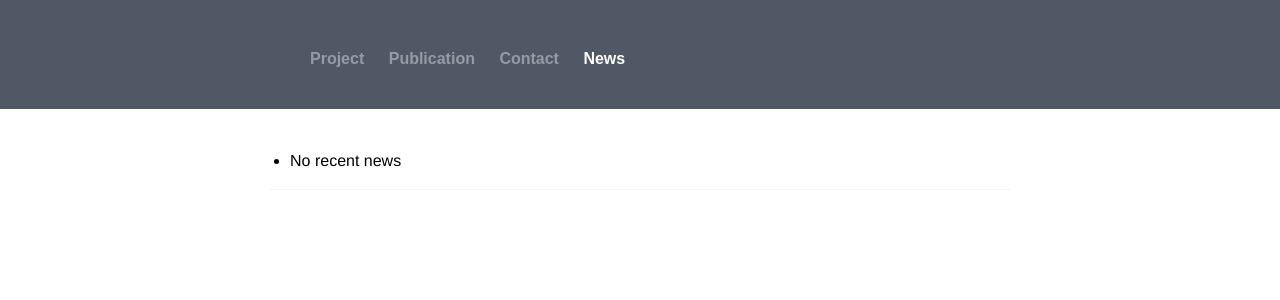
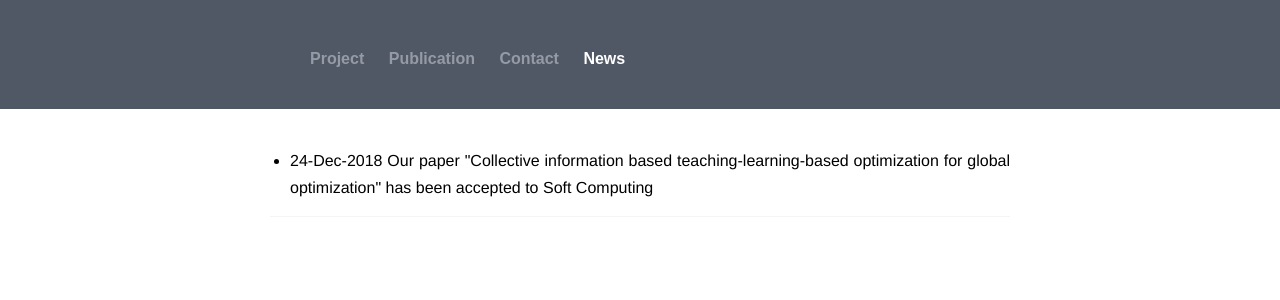
Before and after one commit to zsxhomepage/zsxhomepage.github.io, a Jekyll site: the page built from News.html, in a window 1280 px wide. Shown: the top 300 px of the page. Built offline with Jekyll 4.4.1, drawn with Linux system fonts in a browser that asks for light colours.

Commit message:
Update News.html

```diff
--- a/News.html
+++ b/News.html
@@ -7,7 +7,7 @@ layout: default
 	<ul class="content">
 	 <!-- <h3> AAAAA</h3> -->
 	 <p align="justify">
-	 <li>  No recent news </li>
+	 <li>  24-Dec-2018  Our paper "Collective information based teaching-learning-based optimization for global optimization" has been accepted to Soft Computing </li>
 	</p>
 	</ul>
 
```
